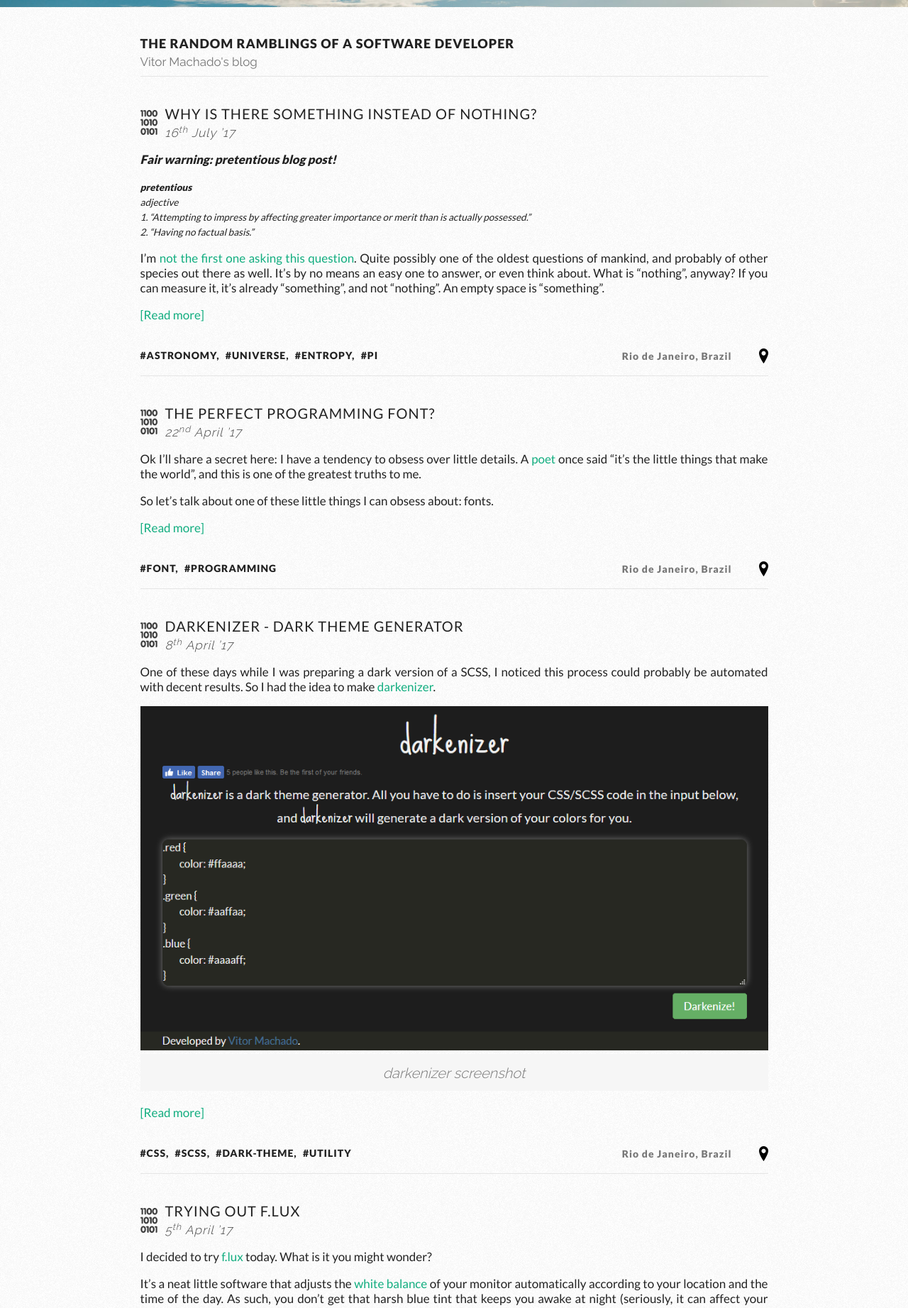
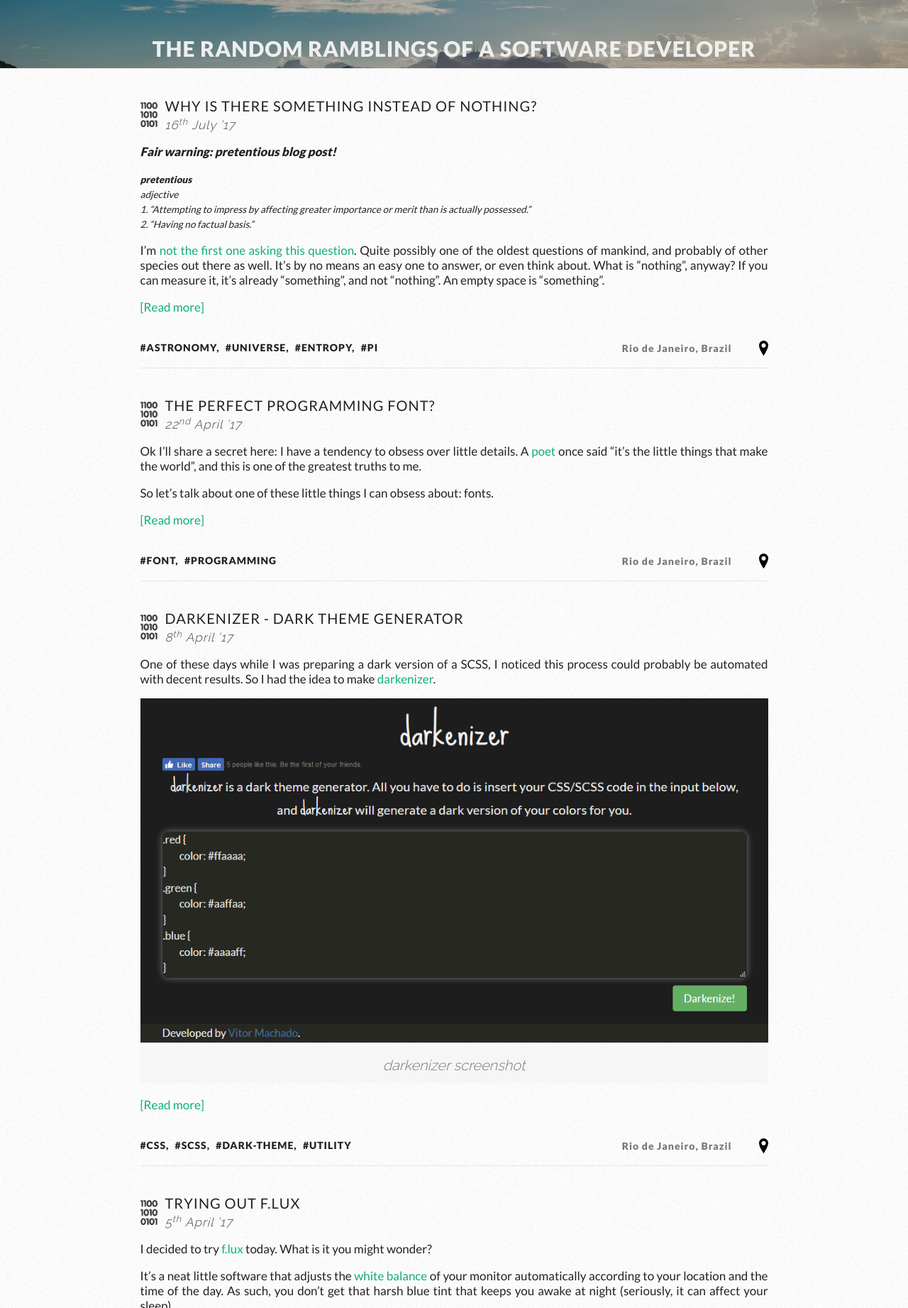
Before and after one commit to vittau/blog, a Jekyll site: the page built from index.html, in a window 1280 px wide, cut to the strip 0-1843 px from the top of the page. Shown: the whole strip at 71% size. Built offline with Jekyll 4.4.1, drawn with Linux system fonts in a browser that asks for light colours; the list of posts is cut into pages by our own code.

Commit message:
Some changes to the header layout

```diff
--- a/_includes/header.html
+++ b/_includes/header.html
@@ -1,4 +1,3 @@
 <header>
     <a href="{{ site.baseurl }}/"><h1>{{ site.title }}</h1></a>
-    <h2>{{ site.subtitle }}</h2>
 </header>
--- a/_layouts/default.html
+++ b/_layouts/default.html
@@ -12,9 +12,10 @@
         fjs.parentNode.insertBefore(js, fjs);
       }(document, 'script', 'facebook-jssdk'));
     </script>
-    <div id="ribbon"></div>
+    <div id="ribbon">
+      {% include header.html %}
+    </div>
     <div id="wrap">
-      {% include header.html %}
       {{ content }}
     </div>
     {% include footer.html %}
--- a/_sass/_layout.scss
+++ b/_sass/_layout.scss
@@ -1,28 +1,32 @@
 #ribbon {
     background-size: cover;
     width: 100%;
-    height: 10px;
-    position: absolute;
     top: 0;
     left: 0;
     right: 0;
+    text-align: center;
 
     // Non-retina device
-    background-image: url($banner);
+    background-image: linear-gradient(rgba(0, 0, 0, 0.25), rgba(0, 0, 0, 0.25)), url($banner);
 
     // Retina @2x device
     @media only screen and (-webkit-min-device-pixel-ratio: 1.2), only screen and (min--moz-device-pixel-ratio: 1.2), only screen and (-o-min-device-pixel-ratio: 5/4), only screen and (min-device-pixel-ratio: 1.2), only screen and (min-resolution: 120dpi), only screen and (min-resolution: 1.2dppx) {
-        background-image: url($banner-2x);
+        background-image: linear-gradient(rgba(0, 0, 0, 0.25), rgba(0, 0, 0, 0.25)), url($banner-2x);
     }
 
     // Retina @3x device
     @media only screen and (-webkit-min-device-pixel-ratio: 3), only screen and (min--moz-device-pixel-ratio: 3), only screen and (-o-min-device-pixel-ratio: 3/1), only screen and (min-device-pixel-ratio: 3), only screen and (min-resolution: 288dpi), only screen and (min-resolution: 3dppx) {
-        background-image: url($banner-3x);
+        background-image: linear-gradient(rgba(0, 0, 0, 0.25), rgba(0, 0, 0, 0.25)), url($banner-3x);
+    }
+
+    a,
+    a:hover {
+        color: $text-colour;
     }
 }
 
 #wrap {
-    margin: 0 auto;
+    margin: 15px auto;
     width: 885px;
 
     // Sticky footer trick, see http://css-tricks.com/snippets/css/sticky-footer/
@@ -48,11 +52,6 @@
     padding-top: 50px; // 40px margin [has to be padding for sticky footer] + 10px for ribbon [positioned absolutely]
     padding-bottom: 10px;
     border-bottom: 1px solid $border-colour;
-
-    a,
-    a:hover {
-        color: $text-colour;
-    }
 }
 
 @media only screen and (max-width : 480px) {
@@ -63,12 +62,18 @@
 }
 
 h1 {
+    color: $inverse-text-colour;
     font-family: $title-font;
     font-size: $title-text-size;
     font-weight: 700;
-    margin: 0 0 5px;
     text-transform: uppercase;
     letter-spacing: 1px;
+}
+
+@media only screen and (max-width : 900px) {
+    h1 {
+        font-size: $title-text-small-size;
+    }
 }
 
 h2 {
--- a/_sass/_variables.scss
+++ b/_sass/_variables.scss
@@ -20,7 +20,8 @@
 
     // Sizes
     $regular-text-size: 17px !default;
-    $title-text-size: 18px !default;
+    $title-text-size: 30px !default;
+    $title-text-small-size: 23px !default;
     $caption-text-size: 14px !default;
 
 // Layout
```
